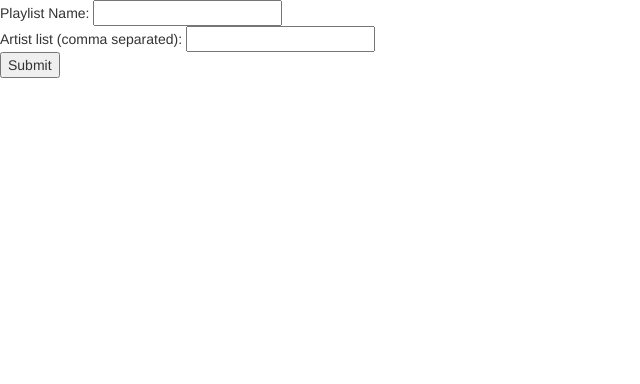
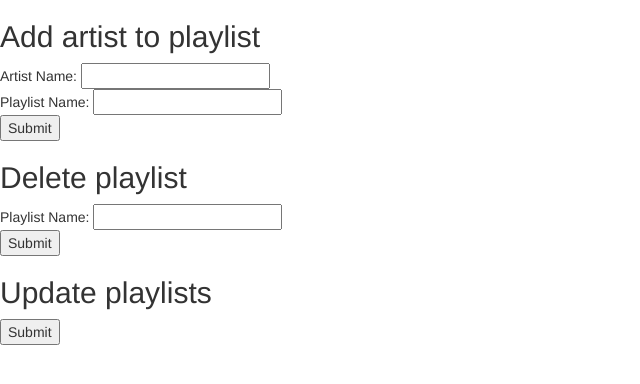
Before and after one commit to grahampaterson/Spotify-artists-playlist, a Flask app: template templates/dashboard.html in a window 1280 px wide. Shown: the top 384 px of the page, without its empty margins (0-640 px from the left). Run offline with Flask 2, Linux system fonts and the light colour scheme; the template is opened without the code that fills it, so the values that code supplies are empty; parts of the project's set-up code (start-up, migrations or seed data) failed here and were passed over; some libraries are stand-ins or nearby versions.

Commit message:
Added simple UI for routes

```diff
--- a/app.py
+++ b/app.py
@@ -5,7 +5,7 @@ import spotipy.util as util
 from spotipy.oauth2 import SpotifyClientCredentials
 import json
 import requests
-from flask import Flask, redirect, request, session, url_for, jsonify
+from flask import Flask, redirect, request, session, url_for, jsonify, render_template
 from flask_sqlalchemy import SQLAlchemy
 from helpers import log
 
@@ -105,34 +105,38 @@ def logged_in():
     session['user_uri'] = user_data['uri']
     session['user_id'] = user_data['id']
 
-    return jsonify(user_data)
+    return render_template('dashboard.html')
 
 @app.route('/new_artist')
 def new_artist_route():
     artist = request.args.get('artist')
     playlist = request.args.get('playlist')
     if artist is None:
-        return "Failed no artist"
+        print("Failed no artist")
+        return redirect(url_for('logged_in'))
     if playlist is None:
-        return "Failed no playlist"
+        print("Failed no playlist")
+        return redirect(url_for('logged_in'))
     artist_uri = search_first_artist(artist)
     if artist_uri is None:
-        return "couldnt find artist, cancelling"
+        print("couldnt find artist, cancelling")
+        return redirect(url_for('logged_in'))
     artist_playlist_flow(playlist, artist_uri)
-    return "Success"
+    return redirect(url_for('logged_in'))
 
 @app.route('/delete_playlist')
 def delete_playlist_route():
     playlist = request.args.get('playlist')
     if playlist is None:
-        return "No playlist specified"
+        print("no playlist specified")
+        return redirect(url_for('logged_in'))
     delete_playlist_name(playlist)
-    return "Success"
+    return redirect(url_for('logged_in'))
 
 @app.route('/update_playlists')
 def update_playlists_route():
     update_all_playlists(session['user_uri'])
-    return "Success"
+    return redirect(url_for('logged_in'))
 
 @app.route('/testing')
 def testing():
--- a/templates/dashboard.html
+++ b/templates/dashboard.html
@@ -1,12 +1,19 @@
 {% extends "layout.html" %}
 {% block body %}
-
-<form action="{{ url_for('make_playlist') }}"  id="search-query" method="post">
+<h2>Add artist to playlist</h2>
+<form action="{{ url_for('new_artist_route') }}"  id="search-query" method="get">
+  Artist Name: <input type="text" name="artist"><br>
   Playlist Name: <input type="text" name="playlist"><br>
-  Artist list (comma separated): <input type="text" name="artists"><br>
-  <input id="find-artists" type="submit" value="Submit">
+  <input id="add-artist" type="submit" value="Submit">
+</form>
+<h2>Delete playlist</h2>
+<form action="{{ url_for('delete_playlist_route') }}"  id="playlist-name" method="get">
+  Playlist Name: <input type="text" name="playlist"><br>
+  <input id="delete-playlist" type="submit" value="Submit">
+</form>
+<h2>Update playlists</h2>
+<form action="{{ url_for('update_playlists_route') }}"  id="update-playlists" method="get">
+  <input id="update-button" type="submit" value="Submit">
 </form>
 
-<div id="search-results"></div>
-
 {% endblock %}
```
